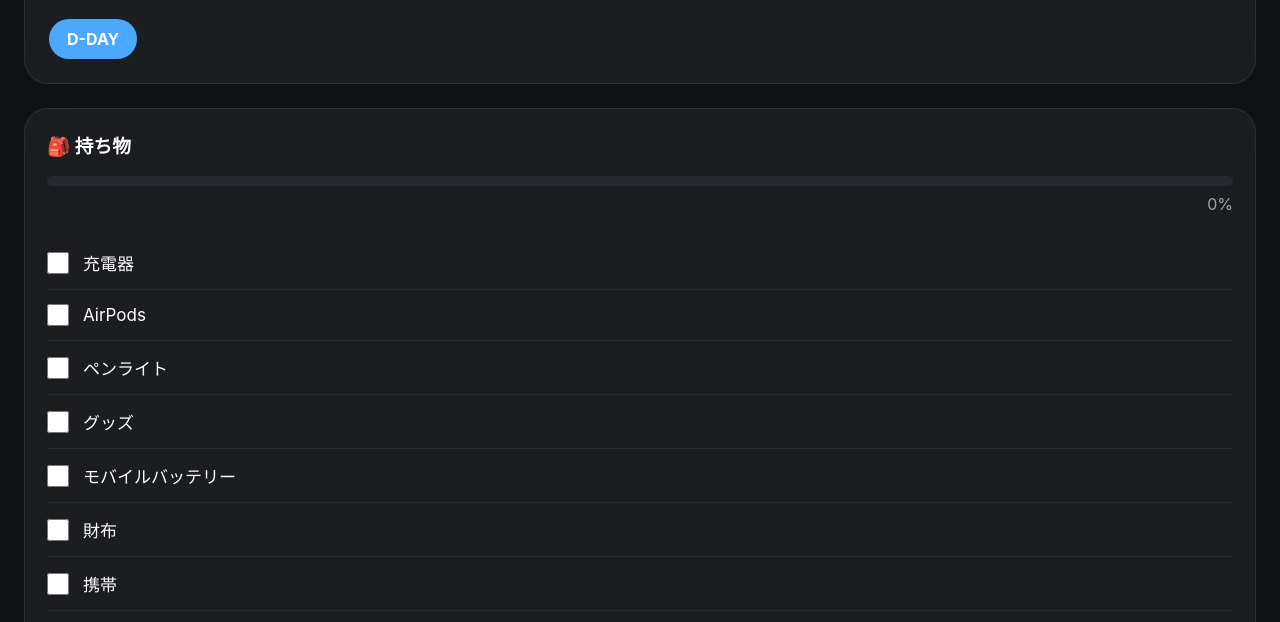
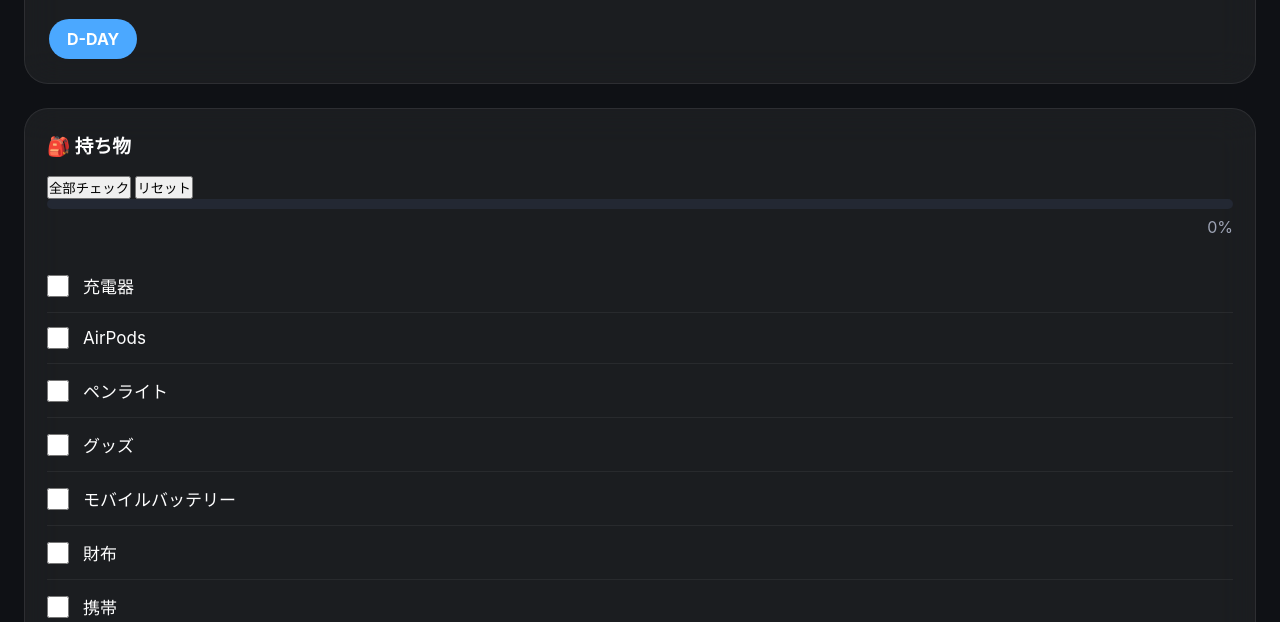
Before and after one commit to 2hoon0314-sys/TREASURE-DAY-, a plain HTML site: page index.html in a window 1280 px wide. Shown: the part 166-788 px from the top of the page. Drawn offline with Linux system fonts and the light colour scheme.

Commit message:
Update index.html

```diff
--- a/index.html
+++ b/index.html
@@ -47,6 +47,11 @@
 
       <h3>🎒 持ち物</h3>
 
+      <div class="check-actions">
+    <button id="check-all">全部チェック</button>
+    <button id="clear-all">リセット</button>
+</div>
+
       <div class="progress">
 
         <div id="progress-bar"></div>
```
